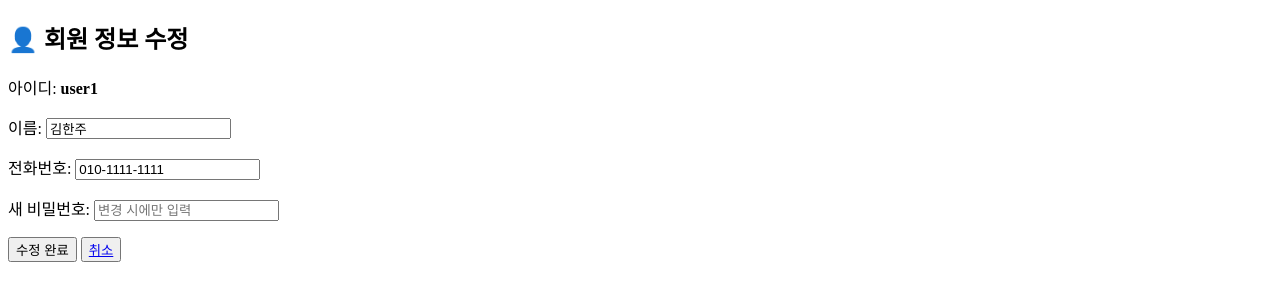
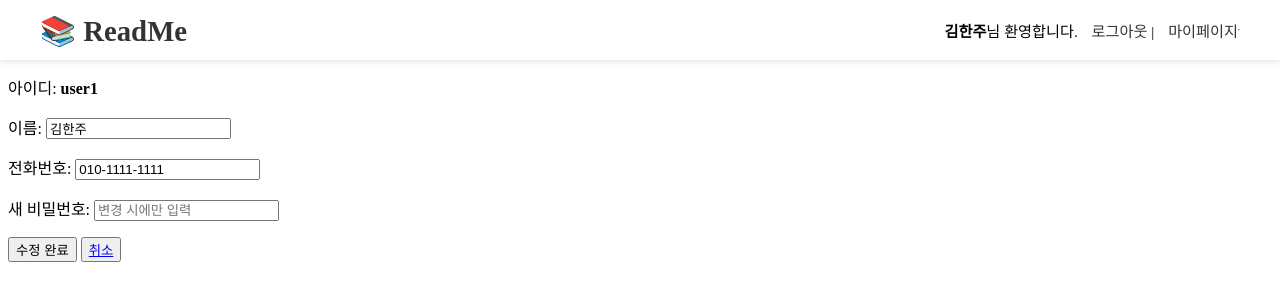
Before and after one commit to ithodol/readme, a PHP site: page /user/update.php in a window 1280 px wide. Shown: the top 301 px of the page. Run offline with PHP 8.4, Linux system fonts and the light colour scheme; a user stored in the database is signed in; data comes from the database, SQL or seed files in the repository.

Commit message:
7/3 헤더 생성 및 적용

```diff
--- /dev/null
+++ b/css/header.css
@@ -0,0 +1,49 @@
+/* header.css */
+
+.globalHeader {
+    position: fixed;      /* 상단에 고정 */
+    top: 0;
+    left: 0;
+    width: 100%;         /* 화면 전체 너비 */
+    height: 60px;        /* 헤더 높이 */
+    background-color: #fff;
+    box-shadow: 0 2px 5px rgba(0,0,0,0.1);
+    z-index: 1000;       /* 다른 요소보다 위에 */
+    display: flex;
+    align-items: center; /* 수직 가운데 정렬 */
+    padding: 0 40px;
+    box-sizing: border-box;
+}
+
+.headerWrapper {
+    width: 100%;
+    display: flex;
+    justify-content: space-between;
+    align-items: center;
+}
+
+.siteTitle a {
+    text-decoration: none;
+    font-size: 1.8rem;
+    font-weight: bold;
+    color: #333;
+}
+
+.loginStatus {
+    font-size: 0.95rem;
+}
+
+.loginStatus a {
+    margin-left: 10px;
+    color: #333;
+    text-decoration: none;
+}
+
+.loginStatus a:hover {
+    text-decoration: underline;
+}
+
+/* 본문 내용이 헤더 아래에서 시작하도록 여백 추가 */
+.pageWrapper {
+    padding-top: 60px; /* 헤더 높이와 맞춤 */
+}
--- /dev/null
+++ b/header.php
@@ -0,0 +1,37 @@
+<?php
+if (session_status() === PHP_SESSION_NONE) {
+    session_start();
+}
+?>
+<!DOCTYPE html>
+<html lang="ko">
+<head>
+    <meta charset="UTF-8">
+    <title>도서 관리 시스템</title>
+    <link rel="stylesheet" href="/readme/css/main.css">
+    <link rel="stylesheet" href="/readme/css/header.css">
+    <link rel="stylesheet" href="/readme/css/book.css">
+</head>
+<body>
+    <header class="globalHeader">
+        <div class="headerWrapper">
+            <h1 class="siteTitle"><a href="/readme/home.php">📚 ReadMe</a></h1>
+            <div class="loginStatus">
+            <?php
+            if (isset($_SESSION['adno'])) {
+                echo "<strong>" . htmlspecialchars($_SESSION['adname']) . "</strong>님 환영합니다.
+                      <a href='/readme/admin/logout.php'>로그아웃</a> |
+                      <a href='/readme/admin/info.php'>관리자 전용</a>";
+            } else if (isset($_SESSION['uno'])) {
+                echo "<strong>" . htmlspecialchars($_SESSION['uname']) . "</strong>님 환영합니다.
+                      <a href='/readme/user/logout.php'>로그아웃</a> |
+                      <a href='/readme/user/info.php'>마이페이지</a>";
+            } else {
+                echo "<a href='/readme/user/login.php'>회원 로그인</a> |
+                      <a href='/readme/admin/login.php'>관리자 로그인</a>";
+            }
+            ?>
+            </div>
+        </div>
+        <hr>
+    </header>
--- a/user/update.php
+++ b/user/update.php
@@ -16,13 +16,7 @@ $result = $stmt->get_result();
 $user = $result->fetch_assoc();
 ?>
 
-<!DOCTYPE html>
-<html lang="ko">
-<head>
-    <meta charset="UTF-8">
-    <title>회원 정보 수정</title>
-</head>
-<body>
+<?php include '../header.php'; ?>
 
 <h2>👤 회원 정보 수정</h2>
 <form action="updatePro.php" method="post">
```
Also changed, not shown: admin/login.php (+1 -6 lines), user/info.php (+1 -12 lines), user/login.php (+1 -6 lines).
